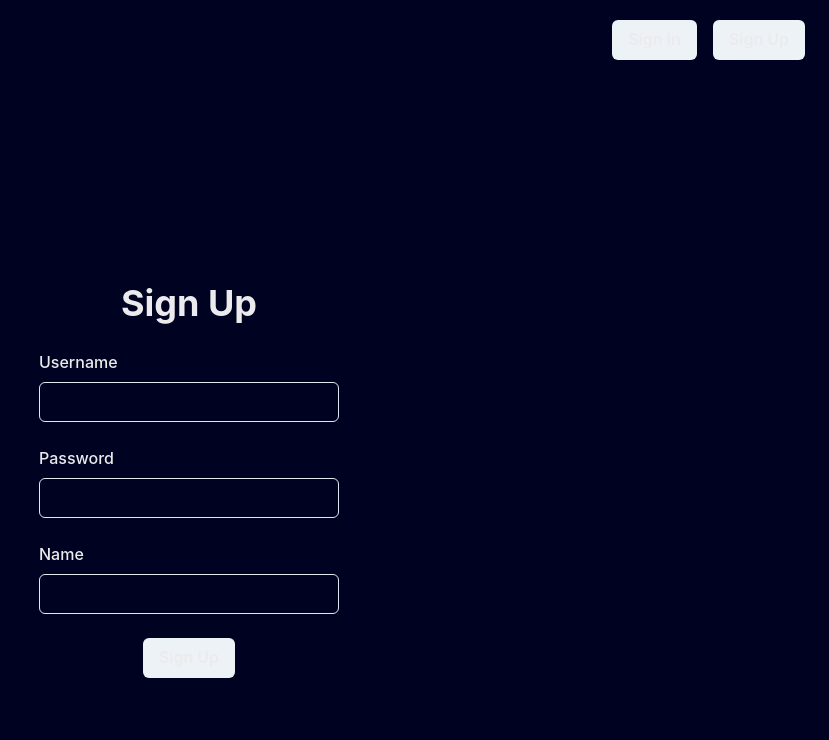
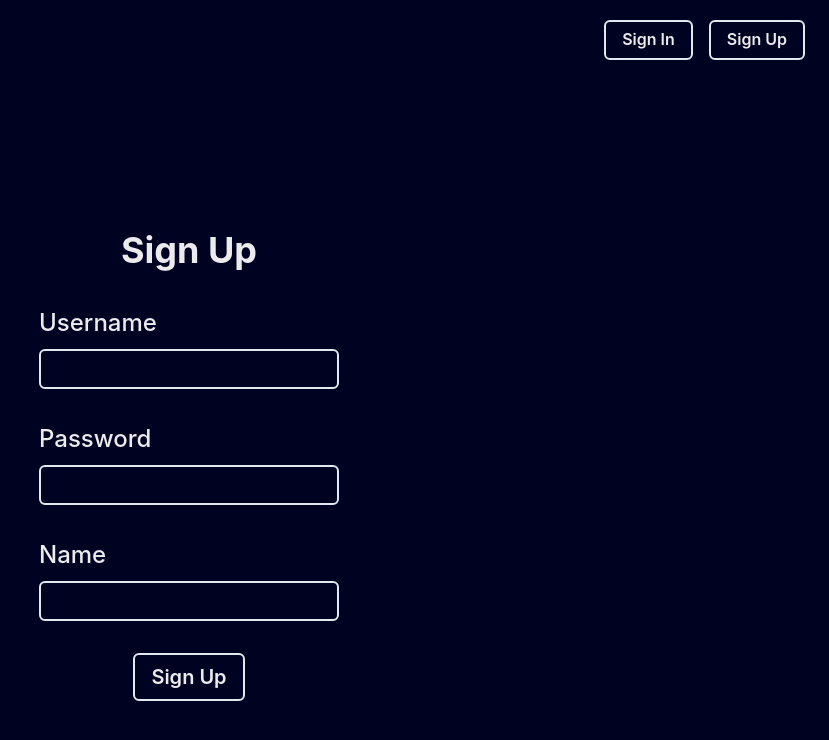
Before and after one commit to AkashBhave/comprefinsive, a Next.js app in the folder web/: page /sign-up in a window 1280 px wide. Shown: the top 740 px of the page, without its empty margins (451-1280 px from the left). Built offline with nearby package versions, Linux system fonts and the light colour scheme; no server answers.

Commit message:
Fix button styles

```diff
--- a/web/components/area-chart.tsx
+++ b/web/components/area-chart.tsx
@@ -26,7 +26,7 @@ const tooltipStyles = {
   background,
   border: "1px solid white",
   color: "white",
-  "font-size": "20px",
+  fontSize: "20px",
 };
 
 // accessors
@@ -111,7 +111,7 @@ const AreaChart = withTooltip<AreaProps, TooltipData>(
     );
 
     return (
-      <div style={{border: "1px solid #292c45"}}>
+      <div style={{ border: "1px solid #292c45" }}>
         <svg width={width} height={height}>
           <rect
             x={0}
--- a/web/components/header.tsx
+++ b/web/components/header.tsx
@@ -1,5 +1,5 @@
 import NextLink from "next/link";
-import { useSession, signIn, signOut } from "next-auth/react";
+import { useSession, signOut } from "next-auth/react";
 import { Flex, Text, Button, HStack, Link } from "@chakra-ui/react";
 
 const Header = () => {
@@ -7,12 +7,7 @@ const Header = () => {
   return (
     <Flex w="100%" px="6" py="5" align="center" justify="space-between">
       <NextLink href="/" passHref>
-        <Link
-          fontWeight="bold"
-          fontSize="2xl"
-          color="#ebebed"
-          _focus={{ outline: "none" }}
-        >
+        <Link fontWeight="bold" fontSize="2xl" _focus={{ outline: "none" }}>
           {process.env.NAME}
         </Link>
       </NextLink>
@@ -25,20 +20,30 @@ const Header = () => {
             </Text>
           </Text>
           <NextLink href="/overview" passHref>
-            <Link as={Button}>Overview</Link>
+            <Button variant="outline" as="a">
+              Overview
+            </Button>
           </NextLink>
           <NextLink href="/account" passHref>
-            <Link as={Button}>Account</Link>
+            <Button variant="outline" as="a">
+              Account
+            </Button>
           </NextLink>
-          <Button onClick={() => signOut()}>Sign Out</Button>
+          <Button variant="outline" onClick={() => signOut()}>
+            Sign Out
+          </Button>
         </HStack>
       ) : (
         <HStack as="nav" spacing={4}>
           <NextLink href="/sign-in" passHref>
-            <Link as={Button}>Sign In</Link>
+            <Button variant="outline" as="a">
+              Sign In
+            </Button>
           </NextLink>
           <NextLink href="/sign-up" passHref>
-            <Link as={Button}>Sign Up</Link>
+            <Button variant="outline" as="a">
+              Sign Up
+            </Button>
           </NextLink>
         </HStack>
       )}
--- a/web/pages/_app.tsx
+++ b/web/pages/_app.tsx
@@ -1,19 +1,58 @@
 import type { AppProps } from "next/app";
 import { useRouter } from "next/router";
 import { SessionProvider } from "next-auth/react";
-import { ChakraProvider } from "@chakra-ui/react";
+import { ChakraProvider, Box, extendTheme } from "@chakra-ui/react";
 
 import Header from "@/components/header";
 
 import "@/styles/main.css";
 
+const colors = {
+  dark: "#000221",
+  light: "#ebebed",
+  green: {
+    primary: "#2fb366",
+  },
+  red: {
+    primary: "#f50323",
+  },
+};
+const theme = extendTheme({
+  colors: colors,
+  initialColorMode: "dark",
+  useSystemColorMode: false,
+  components: {
+    Button: {
+      baseStyle: {
+        color: colors.dark,
+        transition: "background-color 0.3s ease",
+        borderWidth: "2px !important",
+        _hover: {
+          textDecoration: "none",
+          bgColor: "#8d8e9c !important",
+        },
+      },
+    },
+  },
+  styles: {
+    global: {
+      body: {
+        bgColor: "dark",
+        color: "light",
+      },
+    },
+  },
+});
+
 function App({ Component, pageProps: { session, ...pageProps } }: AppProps) {
   const router = useRouter();
   return (
     <SessionProvider session={session}>
-      <ChakraProvider>
-        {router.pathname != "/" ? <Header /> : null}
-        <Component {...pageProps} />
+      <ChakraProvider theme={theme}>
+        <Box bgColor="dark" color="light" textColor="light" w="full" h="full">
+          {router.pathname != "/" ? <Header /> : null}
+          <Component {...pageProps} />
+        </Box>
       </ChakraProvider>
     </SessionProvider>
   );
--- a/web/pages/sign-up.tsx
+++ b/web/pages/sign-up.tsx
@@ -51,45 +51,60 @@ const SignUpPage = () => {
   };
 
   return (
-    <Center h="full" w="full">
+    <Center h="full" w="full" mt={-15}>
       <FormControl
         w={300}
         h={800}
         as={VStack}
         justifyContent="center"
-        spacing={6}
+        spacing={8}
       >
         <Heading fontSize="4xl">Sign Up</Heading>
         <Box w="full">
-          <FormLabel htmlFor="username">Username</FormLabel>
+          <FormLabel htmlFor="username" fontSize="2xl">
+            Username
+          </FormLabel>
           <Input
             id="username"
             type="text"
             value={username}
             onChange={(e) => setUserName(e.target.value)}
+            borderWidth={2}
           />
         </Box>
         <Box w="full">
-          <FormLabel htmlFor="password">Password</FormLabel>
+          <FormLabel htmlFor="password" fontSize="2xl">
+            Password
+          </FormLabel>
           <Input
             id="password"
             type="password"
             value={password}
             onChange={(e) => setPassword(e.target.value)}
+            borderWidth={2}
           />
         </Box>
         <Box w="full">
-          <FormLabel htmlFor="name">Name</FormLabel>
+          <FormLabel htmlFor="name" fontSize="2xl">
+            Name
+          </FormLabel>
           <Input
             id="name"
             type="text"
             value={name}
             onChange={(e) => setName(e.target.value)}
+            borderWidth={2}
           />
         </Box>
-        <Button onClick={submit}>Sign Up</Button>
+        <Button variant="outline" onClick={submit} fontSize="xl" h={12}>
+          Sign Up
+        </Button>
         {result != null ? (
-          <Alert status={result[0] ? "success" : "error"}>
+          <Alert
+            status={result[0] ? "success" : "error"}
+            color="dark"
+            rounded="base"
+          >
             <AlertIcon />
             <AlertDescription>{result[1]}</AlertDescription>
           </Alert>
--- a/web/styles/main.css
+++ b/web/styles/main.css
@@ -6,8 +6,6 @@ body,
   -webkit-font-smoothing: antialiased;
   -moz-osx-font-smoothing: grayscale;
   text-rendering: optimizeLegibility;
-  background-color: #000221;
-  color: #ebebed;
 }
 
 #hero {
@@ -30,11 +28,11 @@ body,
 
 .arc {
   transition-property: transform, opacity;
-  transition-duration: .3s;
+  transition-duration: 0.3s;
   transition-timing-function: ease;
   opacity: 0.8;
 }
 .arc:hover {
   transform: scale(1.05);
-  opacity: 1.0;
+  opacity: 1;
 }
```
Also changed, not shown: web/pages/sign-in.tsx (+18 -6 lines).
